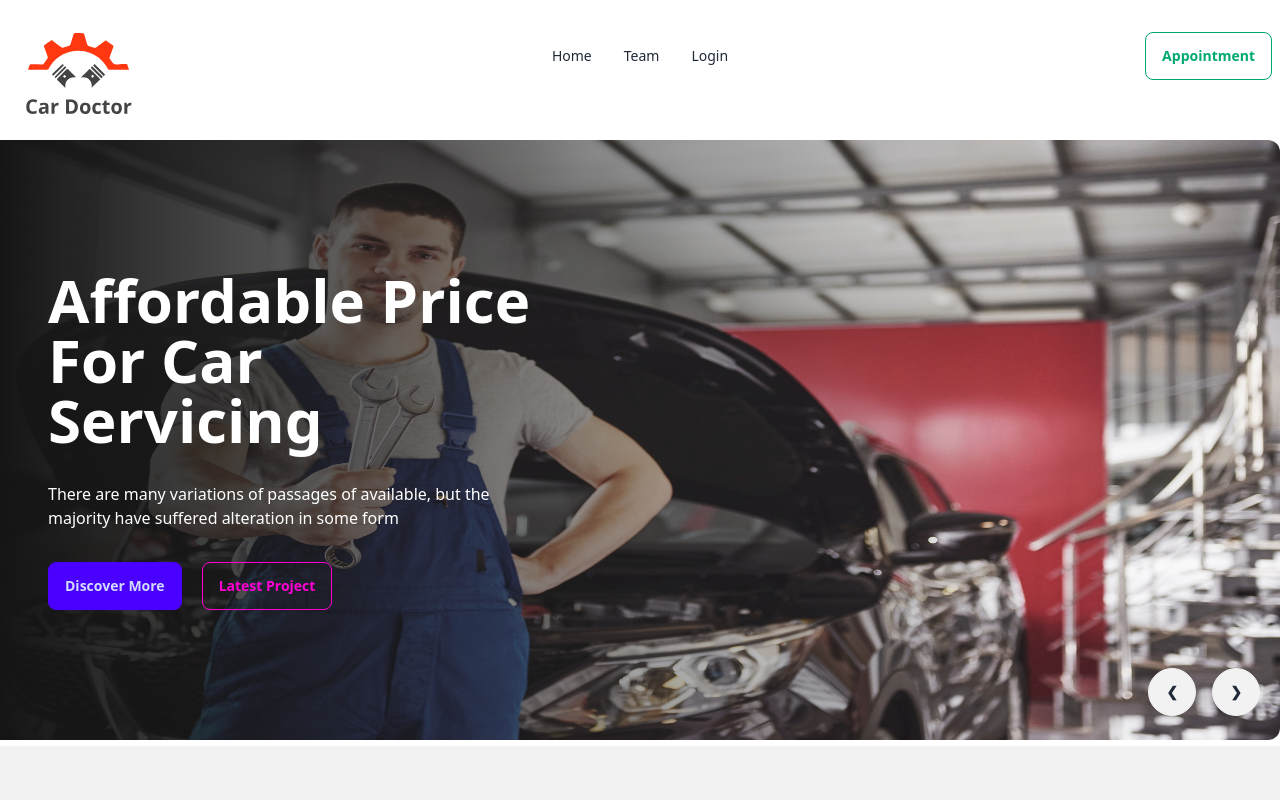
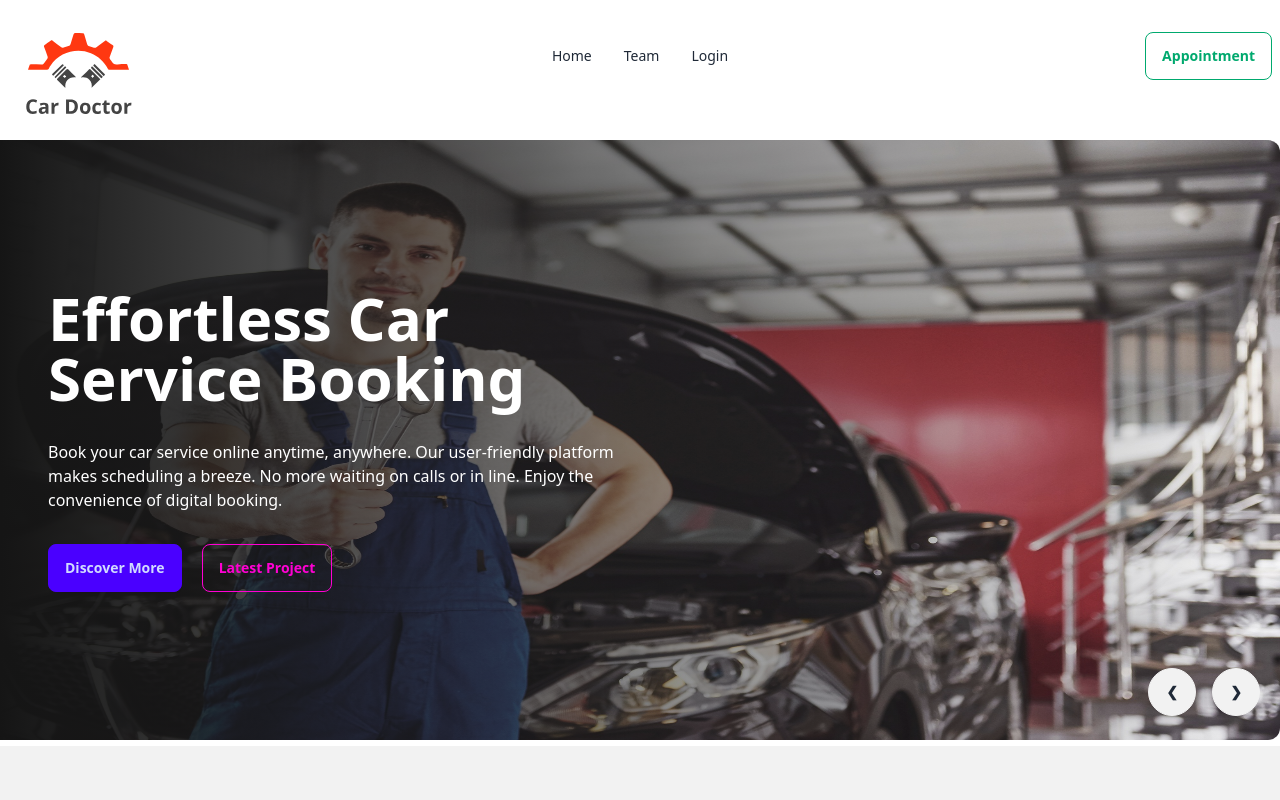
Before and after one commit to raufurrahim0845/car-repair-center, a React (Vite) app: page / in a window 1280 px wide. Shown: the top 800 px of the page. Built offline with nearby package versions, Linux system fonts and the light colour scheme; no server answers.

Commit message:
error fised banner team members

```diff
--- a/src/Pages/Home/Banner/Banner.jsx
+++ b/src/Pages/Home/Banner/Banner.jsx
@@ -14,11 +14,13 @@ const Banner = () => {
           <div className="absolute flex items-center  h-full left-0  bottom-0 bg-gradient-to-r from-[#151515] to-[rgb(21,21,21,0)] pl-12">
             <div className="text-white space-y-8 w-1/2">
               <h2 className="text-6xl font-bold">
-                Affordable Price For Car Servicing
+                Effortless Car Service Booking
               </h2>
               <p>
-                There are many variations of passages of available, but the
-                majority have suffered alteration in some form
+                Book your car service online anytime, anywhere. Our
+                user-friendly platform makes scheduling a breeze. No more
+                waiting on calls or in line. Enjoy the convenience of digital
+                booking.
               </p>
               <div>
                 <button className="btn btn-primary mr-5">Discover More</button>
@@ -43,11 +45,13 @@ const Banner = () => {
           <div className="absolute flex items-center  h-full left-0  bottom-0 bg-gradient-to-r from-[#151515] to-[rgb(21,21,21,0)] pl-12">
             <div className="text-white space-y-8 w-1/2">
               <h2 className="text-6xl font-bold">
-                Affordable Price For Car Servicing
+                Reliable and Efficient Service
               </h2>
               <p>
-                There are many variations of passages of available, but the
-                majority have suffered alteration in some form
+                Experience top-notch car servicing from our skilled technicians.
+                Manage everything online for ultimate convenience. Quality
+                service is just a click away. We ensure your car is in expert
+                hands.
               </p>
               <div>
                 <button className="btn btn-primary mr-5">Discover More</button>
@@ -73,11 +77,13 @@ const Banner = () => {
           <div className="absolute flex items-center  h-full left-0  bottom-0 bg-gradient-to-r from-[#151515] to-[rgb(21,21,21,0)] pl-12">
             <div className="text-white space-y-8 w-1/2">
               <h2 className="text-6xl font-bold">
-                Affordable Price For Car Servicing
+                Track Your Service in Real-Time
               </h2>
               <p>
-                There are many variations of passages of available, but the
-                majority have suffered alteration in some form
+                Stay updated with real-time notifications and track your car
+                service status. Always know the progress of your service.
+                Transparency is our priority. Keep informed every step of the
+                way.
               </p>
               <div>
                 <button className="btn btn-primary mr-5">Discover More</button>
@@ -103,11 +109,12 @@ const Banner = () => {
           <div className="absolute flex items-center  h-full left-0  bottom-0 bg-gradient-to-r from-[#151515] to-[rgb(21,21,21,0)] pl-12">
             <div className="text-white space-y-8 w-1/2">
               <h2 className="text-6xl font-bold">
-                Affordable Price For Car Servicing
+                Expert Technicians at Your Service
               </h2>
               <p>
-                There are many variations of passages of available, but the
-                majority have suffered alteration in some form
+                Our certified technicians ensure high-quality car servicing.
+                Trust us with your vehicle’s maintenance. Skilled professionals
+                handle your car. Reliable service guaranteed.
               </p>
               <div>
                 <button className="btn btn-primary mr-5">Discover More</button>
@@ -132,12 +139,11 @@ const Banner = () => {
           {/* Text Design  */}
           <div className="absolute flex items-center  h-full left-0  bottom-0 bg-gradient-to-r from-[#151515] to-[rgb(21,21,21,0)] pl-12">
             <div className="text-white space-y-8 w-1/2">
-              <h2 className="text-6xl font-bold">
-                Affordable Price For Car Servicing
-              </h2>
+              <h2 className="text-6xl font-bold">24/7 Customer Support</h2>
               <p>
-                There are many variations of passages of available, but the
-                majority have suffered alteration in some form
+                Have questions or need assistance? Our customer support team is
+                available round-the-clock to help you. We are here for you
+                anytime. Contact us whenever you need help.
               </p>
               <div>
                 <button className="btn btn-primary mr-5">Discover More</button>
@@ -162,12 +168,12 @@ const Banner = () => {
           {/* Text Design  */}
           <div className="absolute flex items-center  h-full left-0  bottom-0 bg-gradient-to-r from-[#151515] to-[rgb(21,21,21,0)] pl-12">
             <div className="text-white space-y-8 w-1/2">
-              <h2 className="text-6xl font-bold">
-                Affordable Price For Car Servicing
-              </h2>
+              <h2 className="text-6xl font-bold">Eco-Friendly Practices</h2>
               <p>
-                There are many variations of passages of available, but the
-                majority have suffered alteration in some form
+                We follow green practices to minimize our environmental impact.
+                Support sustainable car servicing with us. Environmentally
+                responsible solutions. Protecting the planet, one service at a
+                time.
               </p>
               <div>
                 <button className="btn btn-primary mr-5">Discover More</button>
--- a/src/Pages/Team/Contact/ContactUs.jsx
+++ b/src/Pages/Team/Contact/ContactUs.jsx
@@ -26,7 +26,7 @@ const ContactUs = () => {
             <div>
               <p className="text-[#FFF]">Have a question?</p>
               <h2 className="text-[#FFF] font-semibold text-xl">
-                +2546 251 2658
+                +8801315907708
               </h2>
             </div>
           </div>
@@ -38,7 +38,7 @@ const ContactUs = () => {
             <div>
               <p className="text-[#FFF]">Need a repair? our address</p>
               <h2 className="text-[#FFF] font-semibold text-xl">
-                Liza Street, New York
+                Sultanpur, Naogaon.
               </h2>
             </div>
           </div>
--- a/src/Pages/Team/OurTeam/OurTeam.jsx
+++ b/src/Pages/Team/OurTeam/OurTeam.jsx
@@ -25,9 +25,12 @@ const OurTeam = () => {
         </h2>
         <h3 className="font-bold text-center text-2xl">Meet Our Team</h3>
         <p className="text-center capitalize">
-          the majority have suffered alteration in some form, by injected
-          humour, or randomised <br></br> words which do not look even slightly
-          believable.
+          Our dedicated team comprises experienced service technicians, skilled
+          developers, and customer service experts, all committed to delivering
+          exceptional car servicing experiences. Each member brings a unique set
+          of skills to ensure efficient, reliable, and user-friendly services.
+          Together, we strive to exceed customer expectations <br /> and set new
+          industry standards.
         </p>
       </div>
 
```
